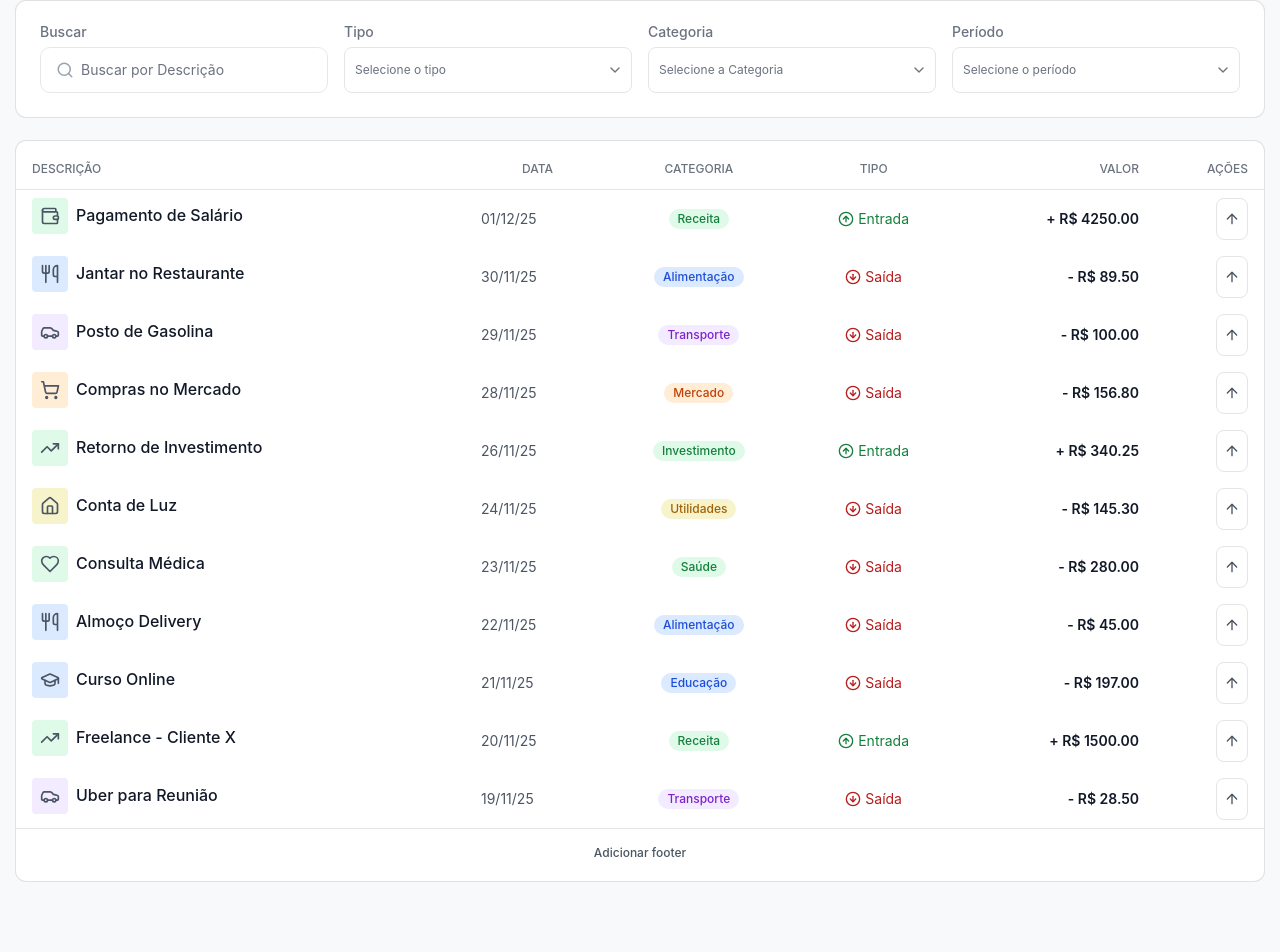
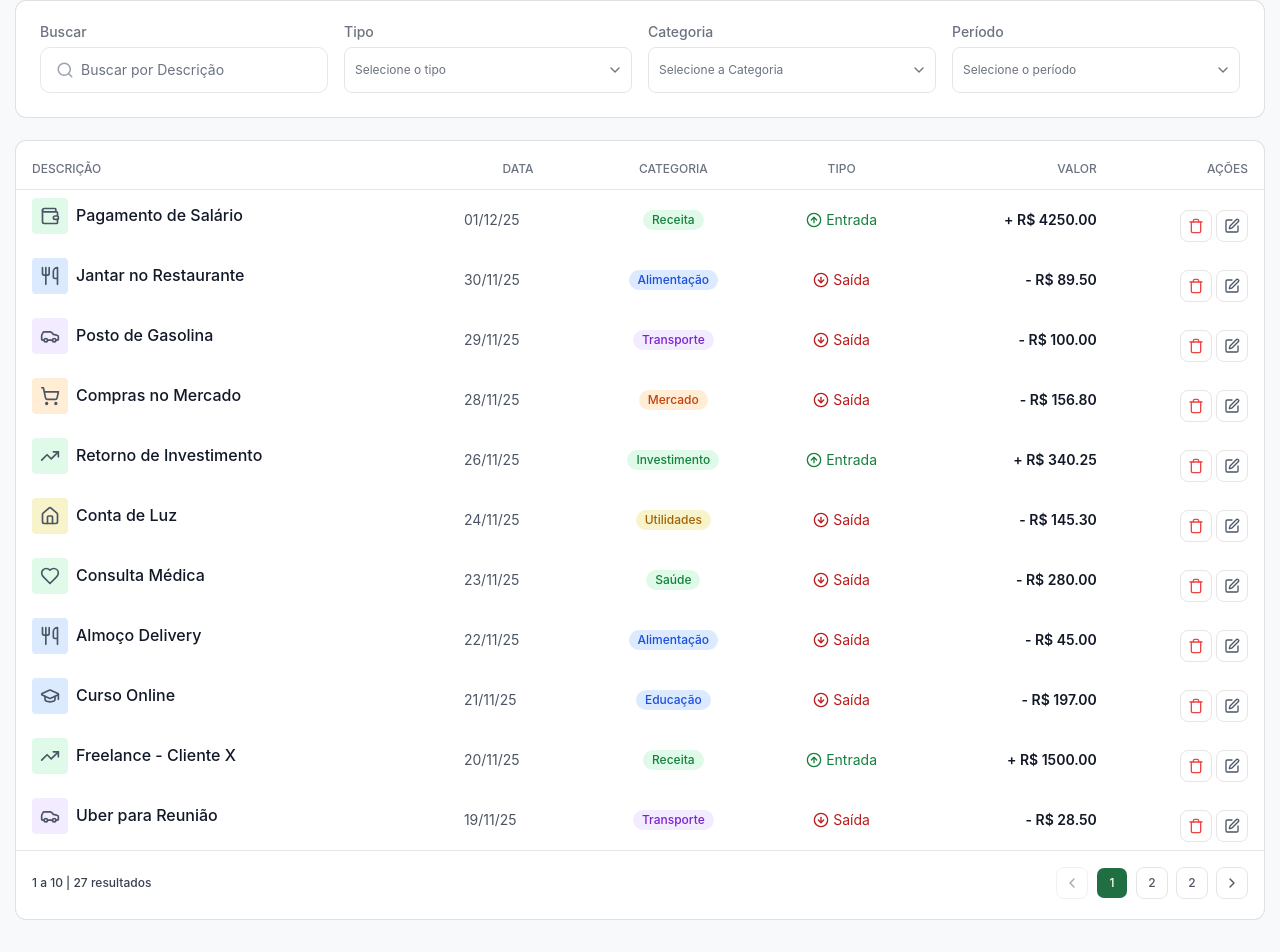
Before and after one commit to combizera/rocketseat-financy, a React (Vite) app in the folder apps/web/: page /transactions in a window 1280 px wide. Shown: the part 184-1136 px from the top of the page. Built offline with nearby package versions, Linux system fonts and the light colour scheme.

Commit message:
feat(transactions): enhance footer with pagination controls

```diff
--- a/apps/web/src/components/header.tsx
+++ b/apps/web/src/components/header.tsx
@@ -16,11 +16,11 @@ export default function Header() {
     },
     {
       to: "/transactions",
-      label: "Transactions",
+      label: "Transações",
     },
     {
       to: "/categories",
-      label: "Categories",
+      label: "Categorias",
     }
   ];
 
--- a/apps/web/src/routes/categories.tsx
+++ b/apps/web/src/routes/categories.tsx
@@ -1,3 +1,4 @@
+import PageTitle from '@/components/ui/page-title'
 import { createFileRoute } from '@tanstack/react-router'
 
 export const Route = createFileRoute('/categories')({
@@ -5,5 +6,17 @@ export const Route = createFileRoute('/categories')({
 })
 
 function RouteComponent() {
-  return <div>Hello "/categories"!</div>
+  return (
+    <main className="max-w-7xl mx-auto py-12 px-4 w-[100%]">
+      <section className="flex flex-col gap-6 items-start mb-8">
+        {/* TITLE */}
+        <PageTitle
+          title="Categorias"
+          description="Organize suas transações por categorias"
+          buttonText="Nova Categoria"
+          buttonLink="/categories"
+        />
+      </section>
+    </main>
+  );
 }
--- a/apps/web/src/routes/transactions.tsx
+++ b/apps/web/src/routes/transactions.tsx
@@ -3,7 +3,7 @@ import { CardCategory } from '@/components/ui/card-category'
 import PageTitle from '@/components/ui/page-title'
 import { Table, TableBody, TableCell, TableFooter, TableHead, TableHeader, TableRow } from '@/components/ui/table'
 import { createFileRoute, Link } from '@tanstack/react-router'
-import { ArrowUpIcon, CircleArrowDown, CircleArrowUp, Plus, Search } from 'lucide-react'
+import { ArrowUpIcon, ChevronLeft, ChevronRight, CircleArrowDown, CircleArrowUp, Plus, Search, SquarePen, Trash } from 'lucide-react'
 import { transactions } from "@/data/mock/transactions";
 import { categories } from "@/data/mock/categories";
 import { Card } from '@/components/ui/card'
@@ -213,9 +213,23 @@ function RouteComponent() {
                   </TableCell>
 
 
-                  <TableCell className="text-right pr-4">
-                    <Button variant="outline" size="icon" aria-label="Submit">
-                      <ArrowUpIcon />
+                  <TableCell className="text-right pr-4 flex items-center justify-end gap-1">
+                    <Button
+                      variant="outline"
+                      size="icon"
+                      aria-label="Submit"
+                      className="py-3 px-3"
+                    >
+                      <Trash className="text-[#EF4444]" />
+                    </Button>
+
+                    <Button
+                      variant="outline"
+                      size="icon"
+                      aria-label="Submit"
+                      className="py-3 px-3"
+                    >
+                      <SquarePen />
                     </Button>
                   </TableCell>
                 </TableRow>
@@ -224,8 +238,57 @@ function RouteComponent() {
 
             <TableFooter>
               <TableRow>
-                <TableCell colSpan={6} className="text-center p-4">
-                  Adicionar footer
+                <TableCell colSpan={6} className="p-4">
+                  <div className="flex justify-between items-center">
+                    <div>
+                      <p className="text-md text-gray-700">
+                        1 a 10 | 27 resultados
+                      </p>
+                    </div>
+
+                    <div className="flex items-center gap-2">
+                      <Button
+                        variant="outline"
+                        size="icon"
+                        className="py-3 px-3"
+                        disabled
+                      >
+                        <ChevronLeft />
+                      </Button>
+
+                      <Button
+                        variant="default"
+                        size="icon"
+                        className="py-3 px-3 text-md"
+                      >
+                        1
+                      </Button>
+
+                      <Button
+                        variant="outline"
+                        size="icon"
+                        className="py-3 px-3 text-md"
+                      >
+                        2
+                      </Button>
+
+                      <Button
+                        variant="outline"
+                        size="icon"
+                        className="py-3 px-3 text-md"
+                      >
+                        2
+                      </Button>
+
+                      <Button
+                        variant="outline"
+                        size="icon"
+                        className="py-3 px-3"
+                      >
+                        <ChevronRight />
+                      </Button>
+                    </div>
+                  </div>
                 </TableCell>
               </TableRow>
             </TableFooter>
```
